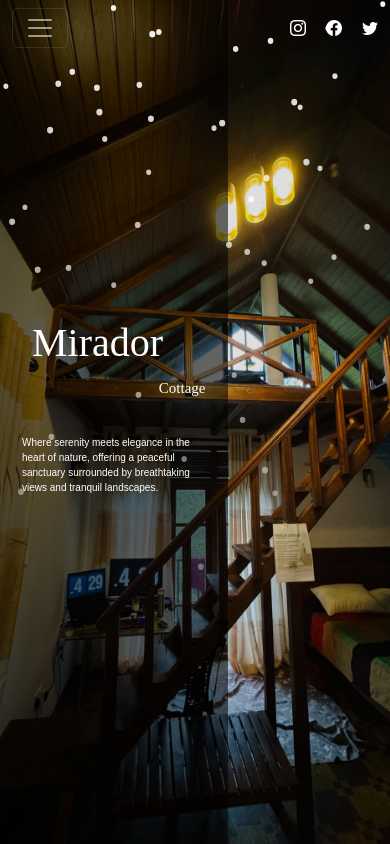
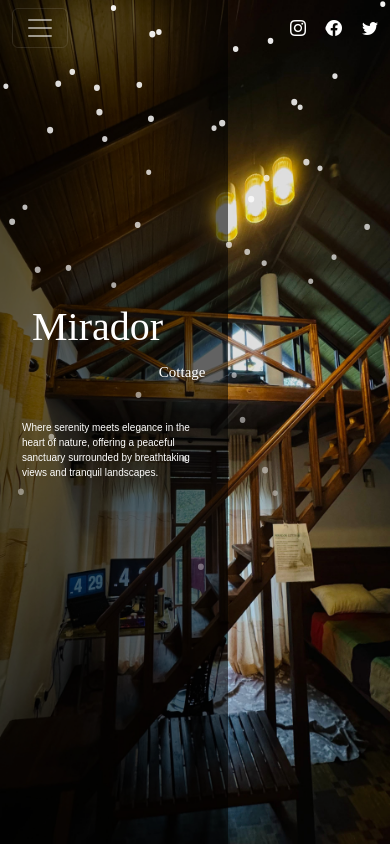
Before and after one commit to HeshMra/Mirador-Cottage-LandingPage, an Angular app: page / in a window 390 px wide. Shown: the top 844 px of the page. Built offline with nearby package versions, Linux system fonts and the light colour scheme.

Commit message:
updated viewport height

```diff
--- a/src/Components/hero-section/hero-section.component.scss
+++ b/src/Components/hero-section/hero-section.component.scss
@@ -49,6 +49,11 @@ height: 100vh;
 {
     .text-container{
         padding: 2px;
+        // background-color: cornflowerblue;
+        height: 30vh;
+        margin-top: 35vh;
+        margin-bottom: 35vh;
+
 
     }
 
```
